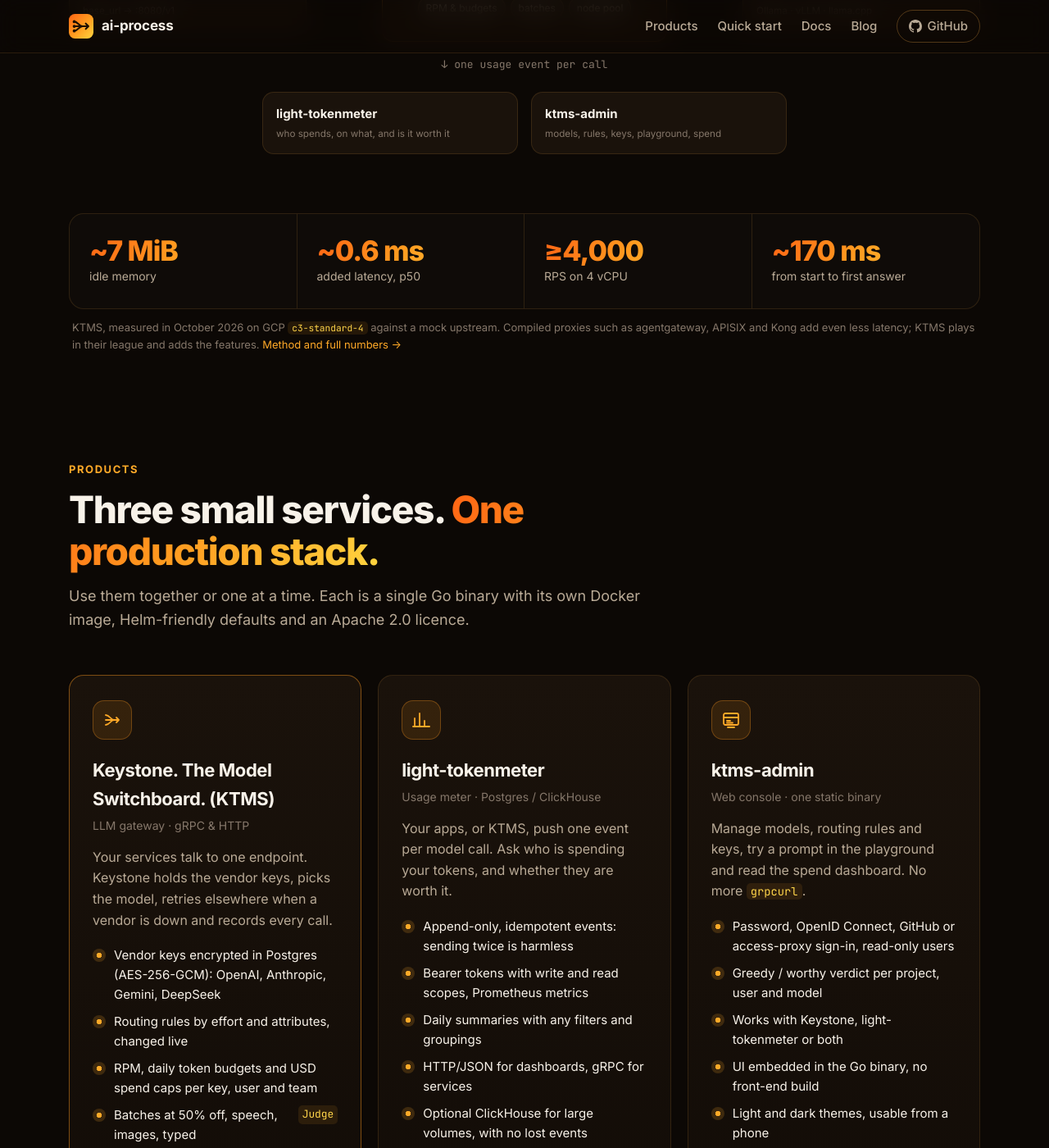
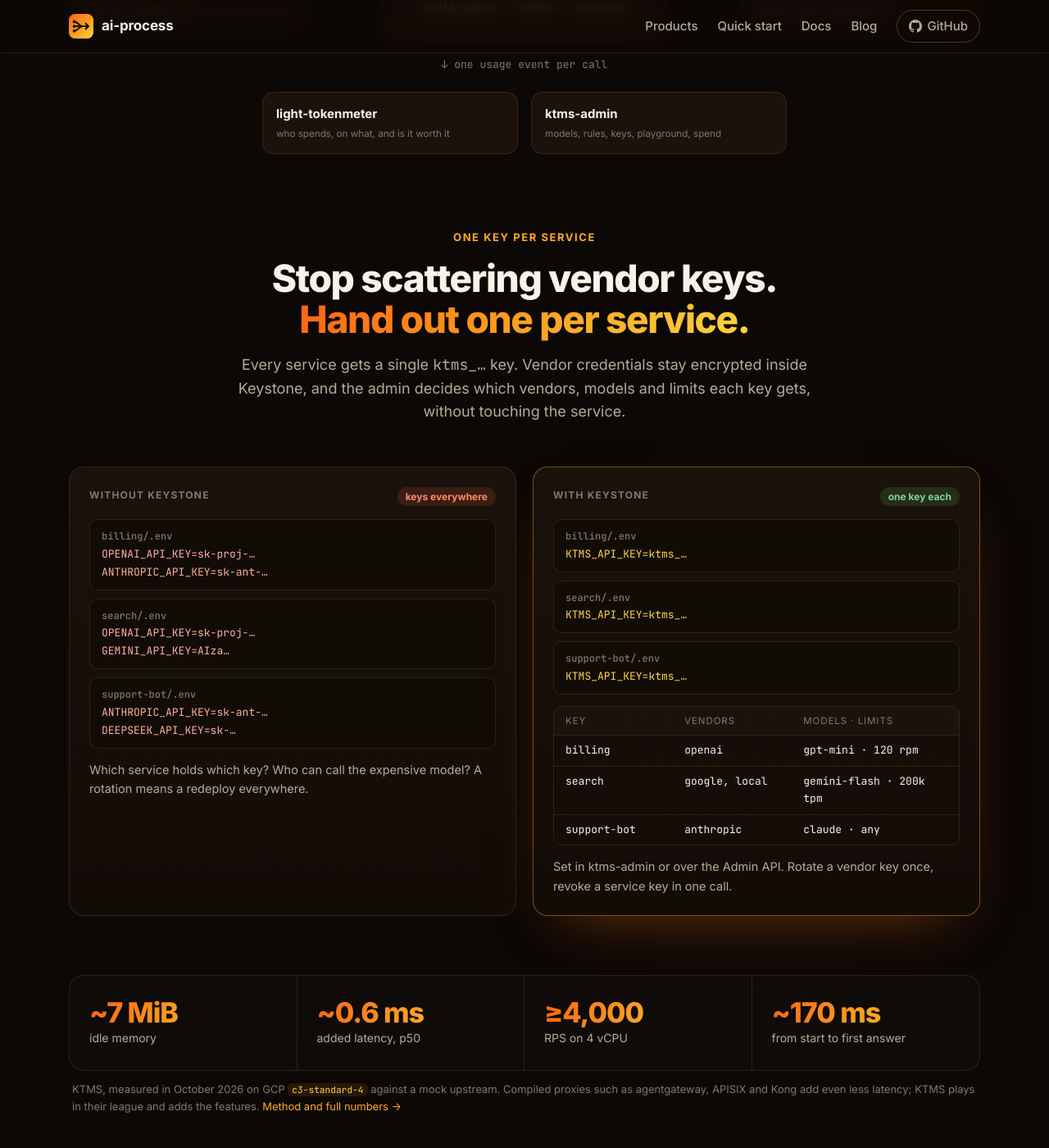
Before and after one commit to ai-process/ai-process.github.io, a Jekyll site: the page built from index.html, in a window 1280 px wide and 1400 px high, scrolled down 1267 px. Shown: the whole window at 82% size. Built offline with Jekyll 4.4.1, drawn with Linux system fonts in a browser that asks for light colours.

Commit message:
feat: one key per service block under the architecture (#7)

```diff
--- a/assets/css/site.css
+++ b/assets/css/site.css
@@ -245,6 +245,23 @@
 .flow-bottom { display: grid; grid-template-columns: 1fr 1fr; gap: 16px; max-width: 640px; margin: 22px auto 0; }
 .flow-down { text-align: center; color: var(--dim); font-size: 13px; margin-top: 18px; font-family: var(--mono); }
 
+/* one key per service */
+.keys { display: grid; grid-template-columns: 1fr 1fr; gap: 20px; }
+.keys-card { border: 1px solid var(--border); border-radius: var(--radius); padding: 24px; background: linear-gradient(180deg, var(--surface), var(--bg-2)); }
+.keys-card.after { border-color: rgba(255,154,31,.45); box-shadow: 0 30px 70px -40px rgba(255,110,20,.5); }
+.tag-bad, .tag-good { letter-spacing: 0; text-transform: none; font-size: 12px; padding: 2px 10px; border-radius: 999px; }
+.tag-bad { background: rgba(255,107,74,.14); color: #ff8a6b; }
+.tag-good { background: rgba(123,216,143,.13); color: var(--green); }
+.env { font-family: var(--mono); font-size: 13px; line-height: 1.7; padding: 10px 14px; margin-bottom: 10px; border-radius: 10px; background: #120c07; border: 1px solid var(--border); color: #eadfcd; overflow-wrap: anywhere; }
+.env b { display: block; font-weight: 500; color: var(--dim); font-size: 12px; }
+.before .env { color: #ffb09a; }
+.after .env { color: var(--yellow); }
+.policy { margin-top: 14px; border: 1px solid var(--border); border-radius: 10px; overflow: hidden; font-size: 13px; }
+.policy-row { display: grid; grid-template-columns: 1fr 1fr 1.3fr; gap: 10px; padding: 8px 14px; border-top: 1px solid var(--border); font-family: var(--mono); }
+.policy-row:first-child { border-top: 0; }
+.policy-row.head { font-family: var(--font); color: var(--dim); font-size: 11.5px; text-transform: uppercase; letter-spacing: .08em; background: rgba(255,255,255,.02); }
+.keys-note { color: var(--muted); font-size: 14.5px; margin: 14px 0 0; }
+
 /* quickstart */
 .qs { display: grid; grid-template-columns: .85fr 1.15fr; gap: 48px; align-items: start; }
 .steps { display: grid; gap: 22px; counter-reset: s; }
@@ -365,7 +382,7 @@
   .stats-grid { grid-template-columns: repeat(2, 1fr); }
   .stat:nth-child(2) { border-right: 0; }
   .stat:nth-child(-n+2) { border-bottom: 1px solid var(--border); }
-  .flow { grid-template-columns: 1fr; }
+  .flow, .keys { grid-template-columns: 1fr; }
   .flow-arrow { width: 2px; height: 32px; margin: 0 auto; }
   .flow-arrow::after { display: none; }
   .blog-card { grid-template-columns: 1fr; padding: 28px; }
--- a/index.html
+++ b/index.html
@@ -54,6 +54,38 @@
     <div class="flow-bottom reveal">
       <div class="flow-box"><b>light-tokenmeter</b><small>who spends, on what, and is it worth it</small></div>
       <div class="flow-box"><b>ktms-admin</b><small>models, rules, keys, playground, spend</small></div>
+    </div>
+  </div>
+</section>
+
+<section class="section" id="keys" style="padding-top:24px;padding-bottom:64px">
+  <div class="container">
+    <div class="section-head center reveal">
+      <span class="eyebrow">One key per service</span>
+      <h2>Stop scattering vendor keys.<br><span class="grad-text">Hand out one per service.</span></h2>
+      <p>Every service gets a single <code>ktms_…</code> key. Vendor credentials stay encrypted inside Keystone, and the admin decides which vendors, models and limits each key gets, without touching the service.</p>
+    </div>
+    <div class="keys">
+      <div class="keys-card before reveal">
+        <div class="card-title"><span>Without Keystone</span><span class="tag-bad">keys everywhere</span></div>
+        <div class="env"><b>billing/.env</b>OPENAI_API_KEY=sk-proj-…<br>ANTHROPIC_API_KEY=sk-ant-…</div>
+        <div class="env"><b>search/.env</b>OPENAI_API_KEY=sk-proj-…<br>GEMINI_API_KEY=AIza…</div>
+        <div class="env"><b>support-bot/.env</b>ANTHROPIC_API_KEY=sk-ant-…<br>DEEPSEEK_API_KEY=sk-…</div>
+        <p class="keys-note">Which service holds which key? Who can call the expensive model? A rotation means a redeploy everywhere.</p>
+      </div>
+      <div class="keys-card after reveal d1">
+        <div class="card-title"><span>With Keystone</span><span class="tag-good">one key each</span></div>
+        <div class="env"><b>billing/.env</b>KTMS_API_KEY=ktms_…</div>
+        <div class="env"><b>search/.env</b>KTMS_API_KEY=ktms_…</div>
+        <div class="env"><b>support-bot/.env</b>KTMS_API_KEY=ktms_…</div>
+        <div class="policy">
+          <div class="policy-row head"><span>key</span><span>vendors</span><span>models · limits</span></div>
+          <div class="policy-row"><span>billing</span><span>openai</span><span>gpt-mini · 120 rpm</span></div>
+          <div class="policy-row"><span>search</span><span>google, local</span><span>gemini-flash · 200k tpm</span></div>
+          <div class="policy-row"><span>support-bot</span><span>anthropic</span><span>claude · any</span></div>
+        </div>
+        <p class="keys-note">Set in ktms-admin or over the Admin API. Rotate a vendor key once, revoke a service key in one call.</p>
+      </div>
     </div>
   </div>
 </section>
```
